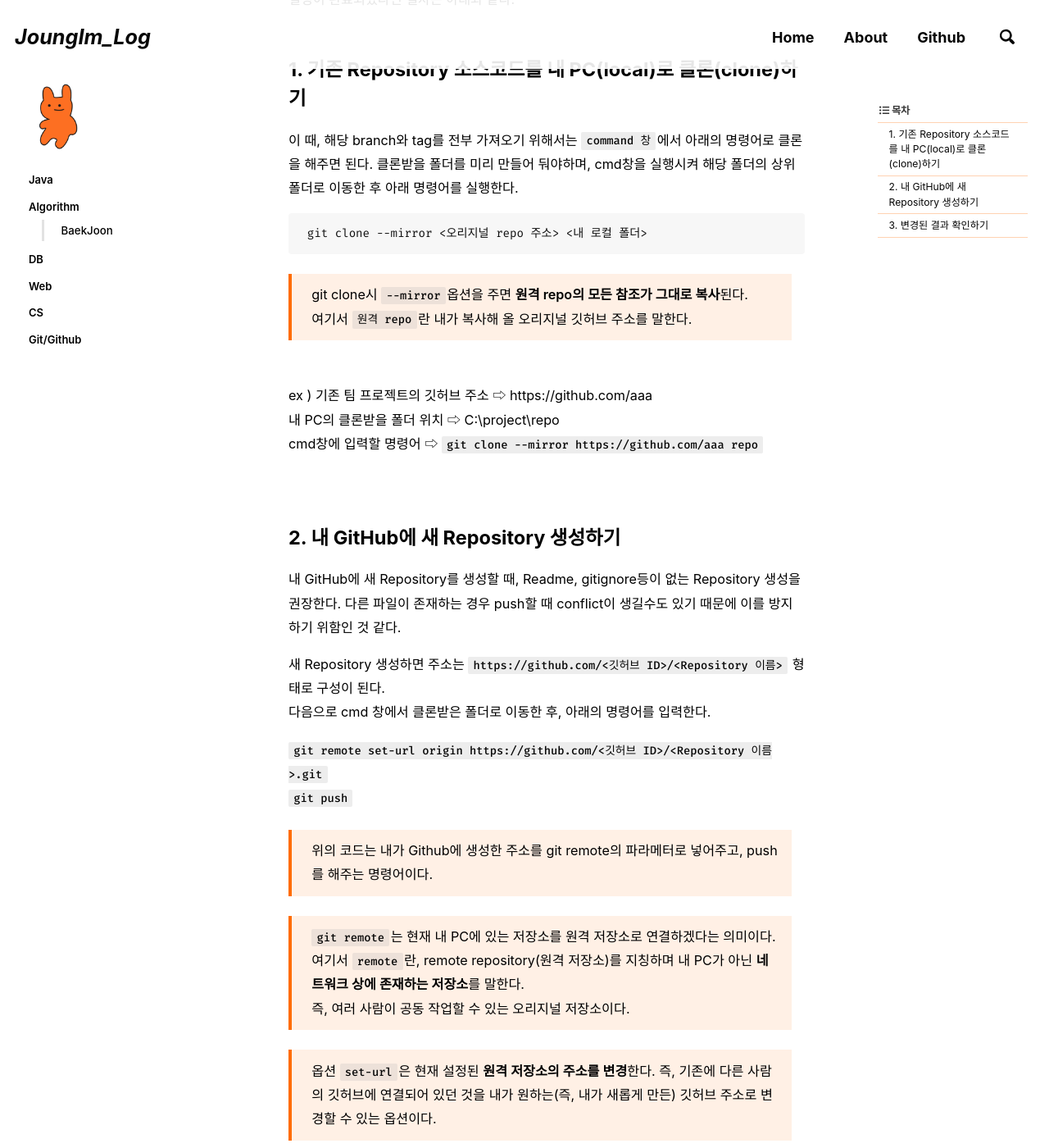
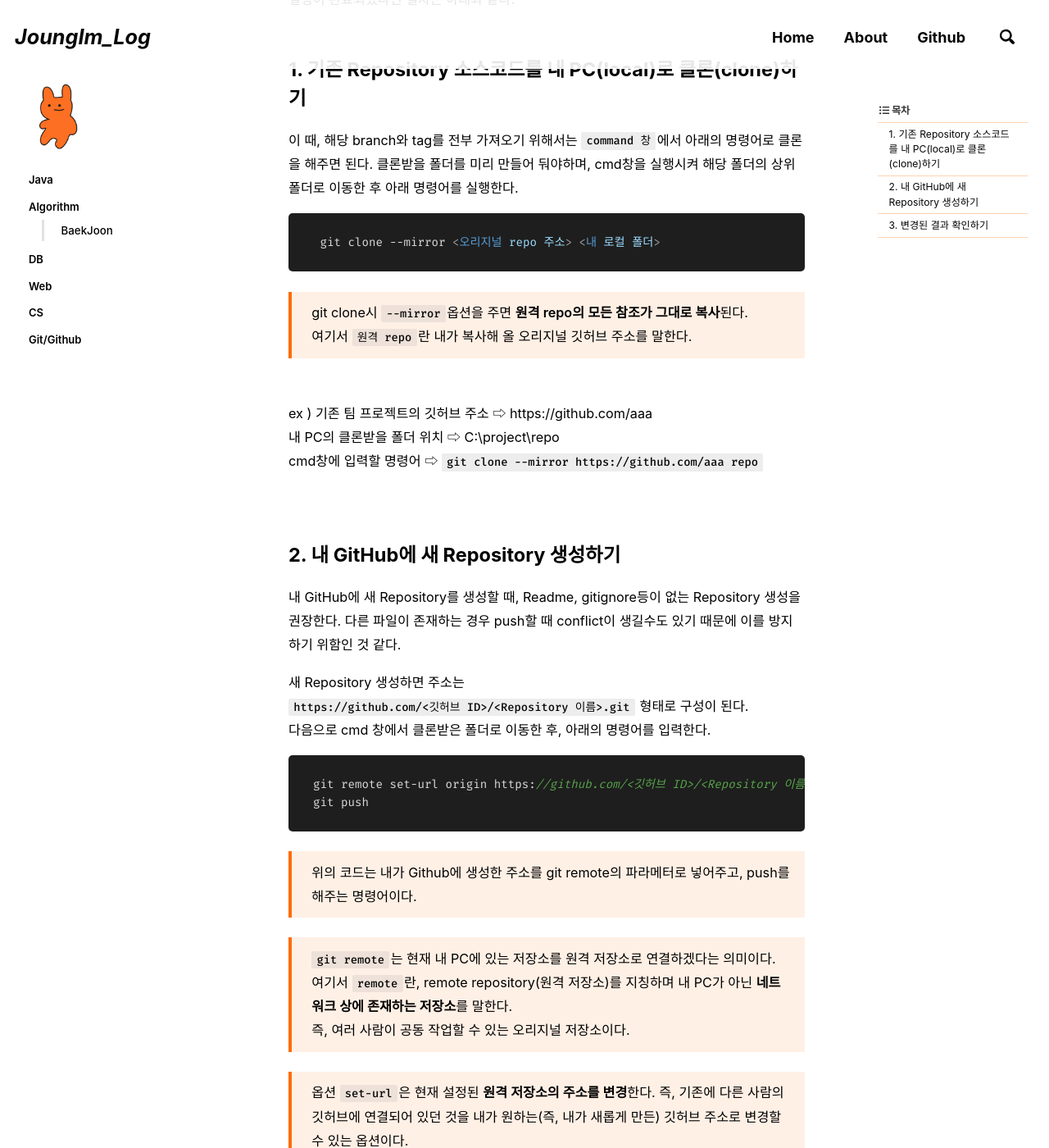
Before and after one commit to cjoungi/JoungImCho.github.io, a Jekyll site: the page built from _posts/2023-06-10-git-팀 프로젝트 소스코드를 내 Repository로 옮기기.md, in a window 1280 px wide and 1400 px high, scrolled down 429 px. Shown: the whole window at 82% size. Built offline with Jekyll 4.4.1, drawn with Linux system fonts in a browser that asks for light colours; cached includes are drawn as plain includes; some web fonts are replaced; comment, search, counter and statistics services are not loaded; some of the changed text lies outside the part shown.

Commit message:
알고리즘 수정

````diff
--- a/_layouts/default.html
+++ b/_layouts/default.html
@@ -51,6 +51,20 @@
           /* background-color: rgb(14, 221, 24); */
           /* border-radius: 50%; */
       }
+
+      pre.highlight{
+        padding:0 !important;
+      }
+
+      pre > code {
+        border-radius: 5px;
+        padding: 25px 25px 25px 30px !important;
+      }
+
+      th,td{
+        padding: 0.5em 2em !important;
+        border:1px solid #bfbfbf;
+      }
     </style>
 
     {% include head.html %}
@@ -60,6 +74,10 @@
     <link rel="icon" type="image/png" sizes="32x32" href="https://cjoungi.github.io/assets/images/favicon/favicon-32x32.png">
     <link rel="icon" type="image/png" sizes="16x16" href="https://cjoungi.github.io/assets/images/favicon/favicon-16x16.png">
     <link rel="manifest" href="https://cjoungi.github.io/assets/images/favicon/site.webmanifest">
+
+    <link rel="stylesheet" href="//cdnjs.cloudflare.com/ajax/libs/highlight.js/11.7.0/styles/vs2015.min.css">
+    <script src="//cdnjs.cloudflare.com/ajax/libs/highlight.js/11.7.0/highlight.min.js"></script>
+    <script>hljs.highlightAll();</script>
     <!--<link rel="mask-icon" href="https://cjoungi.github.io/assets/images/favicon/safari-pinned-tab.svg" color="#5bbad5">-->
     <meta name="msapplication-TileColor" content="#ffc40d">
     <meta name="theme-color" content="#ffffff">
--- a/_posts/2023-06-10-git-팀 프로젝트 소스코드를 내 Repository로 옮기기.md
+++ b/_posts/2023-06-10-git-팀 프로젝트 소스코드를 내 Repository로 옮기기.md
@@ -33,14 +33,15 @@ cmd창에 입력할 명령어 ⇨ `git clone --mirror https://github.com/aaa rep
 
 ## 2.  내 GitHub에 새 Repository 생성하기
 내 GitHub에 새 Repository를 생성할 때, Readme, gitignore등이 없는 Repository 생성을 권장한다.
-다른 파일이 존재하는 경우 push할 때 conflict이 생길수도 있기 때문에 이를 방지하기 위함인 것 같다.
+다른 파일이 존재하는 경우 push할 때 conflict이 생길수도 있기 때문에 이를 방지하기 위함인 것 같다.<br>
 
-새 Repository 생성하면 주소는  `https://github.com/<깃허브 ID>/<Repository 이름>`  형태로 구성이 된다.
+새 Repository 생성하면 주소는 <br> `https://github.com/<깃허브 ID>/<Repository 이름>.git`  형태로 구성이 된다.
 <br>
 다음으로 cmd 창에서 클론받은 폴더로 이동한 후,  아래의 명령어를 입력한다.
-
-`git remote set-url origin https://github.com/<깃허브 ID>/<Repository 이름>.git`<br>
-`git push`
+```
+git remote set-url origin https://github.com/<깃허브 ID>/<Repository 이름>.git
+git push
+```
 >위의 코드는 내가 Github에 생성한 주소를 git remote의 파라메터로 넣어주고, push를 해주는 명령어이다.
 
 >`git remote`는 현재 내 PC에 있는 저장소를 원격 저장소로 연결하겠다는 의미이다.<br>
@@ -52,7 +53,10 @@ cmd창에 입력할 명령어 ⇨ `git clone --mirror https://github.com/aaa rep
 
 <br><br>
 ## 3. 변경된 결과 확인하기
-git push 이후 내 깃허브에 들어가서 확인하거나,  cmd창에 `git remote -v`  명령어로 확인하다.
+git push 이후 내 깃허브에 들어가서 확인하거나,  cmd창에 아래 명령어로 확인한다.
+```
+git remote -v
+```
 
 <br><br>
 ---
@@ -60,3 +64,4 @@ git push 이후 내 깃허브에 들어가서 확인하거나,  cmd창에 `git r
 
 참고링크 |<br>
 [팀 개발 프로젝트가 끝난 이후에, 해당 소스코드를 내 GitHub로 옮겨와서 이어가는 방법](https://peterdrinker.tistory.com/337)
+<br><br><br>
--- a/_sass/minimal-mistakes/_base.scss
+++ b/_sass/minimal-mistakes/_base.scss
@@ -116,7 +116,7 @@ strong {
 /* blockquotes */
 
 blockquote {
-  margin: 1.5em 1em 1.5em 0em;
+  margin: 1.5em 0em;
   padding: 0.7em 1em 0.7em 1.5em;
   background-color: $block-quote-background-color;
 
````
Also changed, not shown: _posts/2023-06-12-git-Github에 폴더 업로드 하기.md (+1 -0 lines), _posts/2023-06-22-backjoon-1000번(입출력과 사칙연산) - A+B (java).md (+21 -5 lines), _posts/2023-06-22-baekjoon-2557번(입출력과 사칙연산) - Hello World(java).md (added).
